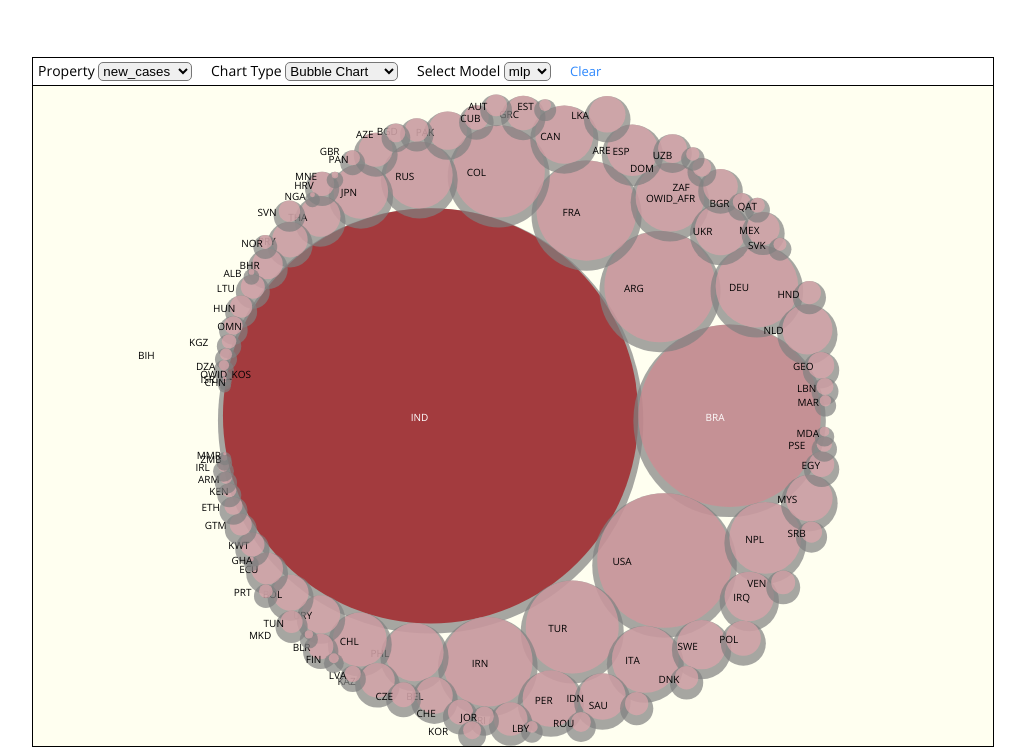
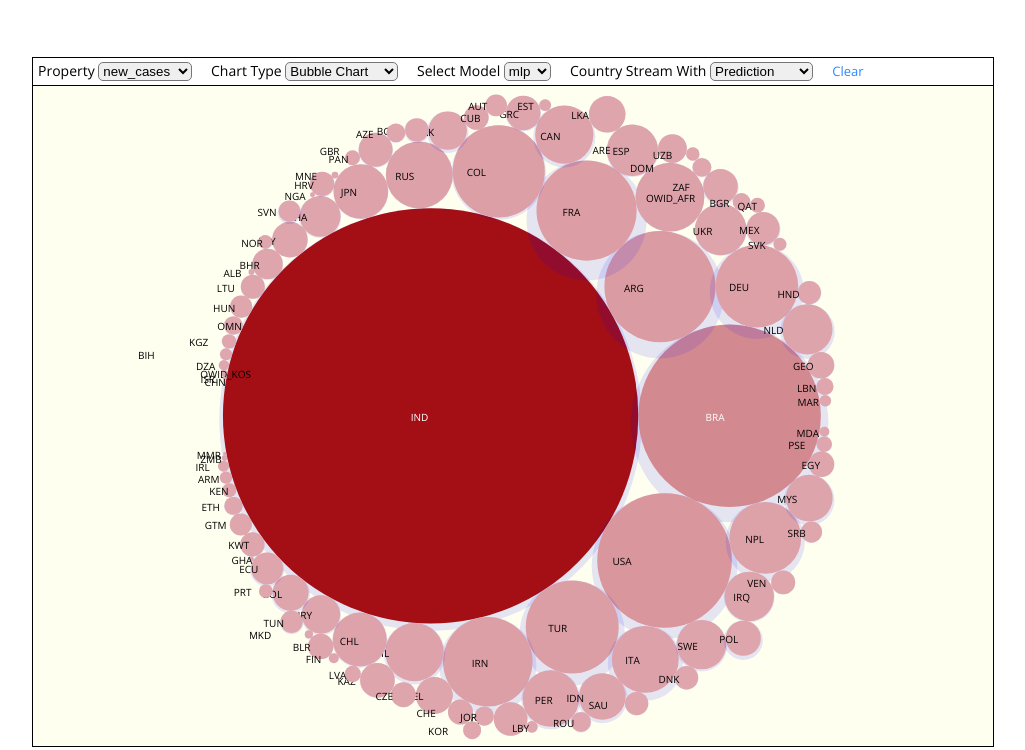
Before and after one commit to rashidul57/thesis-code, a Flask app: page / in a window 1280 px wide. Shown: the top 750 px of the page, without its empty margins (127-1152 px from the left). Run offline with Flask 2, Linux system fonts and the light colour scheme; data that the repository does not hold is empty; some libraries are stand-ins or nearby versions.

Commit message:
in progress

```diff
--- a/client/static/js/chart.js
+++ b/client/static/js/chart.js
@@ -120,7 +120,6 @@ function draw_a_line(base_container, dataset, count_prop, leg_label, indx, legen
     svg.on('mousedown', function (d) {
         tooltip.hide()
     });
-    // svg.append('g').call(tooltip);
 
     // Draw data
     const lineGenerator = d3.line()
@@ -234,7 +233,7 @@ function set_cell_tooltip_position(event, tooltip, d) {
 }
 
 
-function draw_stream_graph(pred_data, algo='mlp', sel_country, ev) {
+function draw_stream_graph(pred_data, algo='mlp', sel_country='', ev) {
     let cls;
     sel_country_cls = sel_country.replace(/\s/g, '-');
     d3.selectAll('.' + sel_country_cls + '-stream').remove();
@@ -249,6 +248,7 @@ function draw_stream_graph(pred_data, algo='mlp', sel_country, ev) {
     });
 
     if (sel_country) {
+        if (country_stream_mode === 'Prediction') {
             const model_types = ['mlp', 'cnn', 'lstm'];
             for (let i = 0; i < max; i++) {
                 const date = moment(new Date(pred_data[keys[0]].mlp.start_timestamp)).add('days', i).toDate();
@@ -258,7 +258,15 @@ function draw_stream_graph(pred_data, algo='mlp', sel_country, ev) {
                 });
                 data.push(record);
             }
+            data = get_normalized_data(data, model_types);
             keys = model_types;
+        } else {
+            const country_data = all_covid_data[sel_country];
+            keys = Object.keys(country_data[0]).filter(key => ['date', 'iso_code', 'location'].indexOf(key) === -1);
+
+            data = get_normalized_data(country_data, keys);
+        }
+
     } else {
         for (let i = 0; i < max; i++) {
             const date = moment(new Date(pred_data[keys[0]].mlp.start_timestamp)).add('days', i).toDate();
@@ -268,6 +276,7 @@ function draw_stream_graph(pred_data, algo='mlp', sel_country, ev) {
             });
             data.push(record);
         }
+        data = get_normalized_data(data, keys);
     }
 
     // set the dimensions and margins of the graph
@@ -348,14 +357,8 @@ function draw_stream_graph(pred_data, algo='mlp', sel_country, ev) {
         .attr('height', 15)
         .text(d => d);
     }
-    let svg;
-    // if (sel_country) {
-    //     svg = d3.select(".tr-container")
-    //         .append('svg');
-    // } else {
-        svg = d3.select(".chart-item")
+    let svg = d3.select(".chart-item")
         .append("svg");
-    // }
 
     if (sel_country) {
         if (ev.target) {
@@ -403,16 +406,22 @@ function draw_stream_graph(pred_data, algo='mlp', sel_country, ev) {
 
 }
 
-function screenToSVG(svg, ev) {
-    const x = ev.clientX;
-    const y = ev.clientY;
-    var p = svg.createSVGPoint()
-     p.x = x;
-     p.y = y;
-     const cc = p.matrixTransform(svg.getScreenCTM().inverse());
-     console.log(cc);
+function get_normalized_data(data, keys) {
+    const maxs = {};
+    keys.forEach(key => {
+        const max_item = _.maxBy(data, key);
+        maxs[key] = max_item && max_item[key] || 1;
+    });
+
+    data = data.map(item => {
+        item.date = new Date(item.date);
+        keys.forEach(key => {
+            item[key] = item[key] / maxs[key];
+        });
+        return item;
+    });
+    return data;
 }
-
 
 function get_segment_class(ev, show_log) {
     const boxEl = $('.container-box')[0];
@@ -463,26 +472,20 @@ function prepare_bubble_data(data, model) {
             num_dates = data[country][model].y_pred.length;
         }
     });
-    // const line_data = {}
-    const bubble_data = countries.map(country => {
+    let bubble_data = countries.map(country => {
         let count = 0;
+        let actual = 0;
         for (let i = 0; i < num_dates; i++) {
             count += data[country][model].y_pred[i] && data[country][model].y_pred[i][0] || 0;
+            actual += data[country][model].y && data[country][model].y[i] || 0;
         }
-        return {name: country, code: data[country].code, count};
-        // const mlps = [];
-        // const cnns = [];
-        // const actuals = [];
-        // for (let i = 0; i < num_dates; i++) {
-        //     const date = moment(new Date(data[countries[0]].mlp.start_timestamp)).add('days', i).toDate();
-        //     const mlp = data[country].mlp.y_pred[i] && data[country].mlp.y_pred[i][0] || 0;
-        //     const cnn = data[country].cnn.y_pred[i] && data[country].cnn.y_pred[i][0] || 0;
-        //     const actual = data[country].cnn.y[i] && data[country].cnn.y[i] || 0;
-        //     mlps.push({date, count: mlp});
-        //     cnns.push({date, count: cnn});
-        //     actuals.push({date, count: actual});
-        // }
-        // line_data[country] = {mlps, cnns, actuals};
+        const diff = Math.abs(count - actual);
+        return {name: country, code: data[country].code, count, actual, diff};
+    });
+    const max_diff = _.maxBy(bubble_data, 'diff').diff;
+    bubble_data = bubble_data.map(item => {
+        item.deviation = item.diff * 10 / max_diff;
+        return item;
     });
     return bubble_data;
 }
@@ -492,7 +495,6 @@ function draw_bubble_chart(data, model='mlp') {
 
     // sort data by count
     data = _.orderBy(data, ['count'], ['desc']);
-    // data = [data[0], data[1]];
 
     // initialize configs of the chart
     const margin = {top: 0, right: 0, bottom: 0, left: 0},
@@ -539,7 +541,6 @@ function draw_bubble_chart(data, model='mlp') {
     svg.on('mousedown', function (ev) {
         // tooltip.hide();
         get_segment_class(ev, true);
-        // screenToSVG(svg, ev);
     });
     svg.attr("width", width)
         .attr("height", height)
@@ -585,21 +586,23 @@ function draw_bubble_chart(data, model='mlp') {
             leaf.append("circle")
             .attr("id", d => (d.data.name + '-' + d.data.count))
             .attr("r", d => {
-                return abberation ? (d.r + shift) : d.r;
+                return abberation ? (d.r + d.data.deviation) : d.r;
             })
-            .attr("cx", d => {
-                return abberation ? 0 : 0;
+            // .attr("cx", d => {
+            //     return abberation ? 0 : 0;
+            // })
+            .attr("cy", d => {
+                return abberation ? d.data.deviation : 0;
             })
-            .attr("cy", d => {
-                return abberation ? shift : 0;
+            .attr("fill-opacity", (d) => {
+                return abberation ? 0.1 : 1;
             })
-            .attr("fill-opacity", 0.7)
             .attr('class', ()=> {
                 return abberation ? 'abberation' : 'actual';
             })
             .attr("fill", d => {
                 if (abberation) {
-                    return 'gray';
+                    return 'blue';
                 } else {
                     return color_space(d.data.count);
                 }
@@ -615,7 +618,7 @@ function draw_bubble_chart(data, model='mlp') {
             })
             .on('mousedown', function (ev, d) {
                 if (!abberation) {
-                    draw_stream_graph(core_data, model, d.data.name, ev);
+                    draw_stream_graph(prop_pred_data, model, d.data.name, ev);
                 }
             });
 
--- a/client/static/js/init.js
+++ b/client/static/js/init.js
@@ -1,4 +1,4 @@
-let whole_dataset, core_data, countries, sel_chart_type;
+let forecast_data, prop_pred_data, countries, sel_chart_type, all_covid_data, country_stream_mode;
 let sel_property = 'new_cases';
 
 
@@ -11,10 +11,10 @@ window.onload = init;
  */
 async function init() {
     const forecasts = await $.get("/get-forcasts");
-    whole_dataset = JSON.parse(forecasts);
-    core_data = whole_dataset[sel_property];
+    forecast_data = JSON.parse(forecasts);
+    prop_pred_data = forecast_data[sel_property];
 
-    countries = Object.keys(core_data);
+    countries = Object.keys(prop_pred_data);
     load_control_data();
 
 
@@ -30,9 +30,7 @@ async function init() {
         }
         covid_data.push(rec);
     });
-    const grp = _.groupBy(covid_data, 'location')
-
-    debugger
+    all_covid_data = _.groupBy(covid_data, 'location');
 
 
 }
@@ -53,8 +51,8 @@ function load_control_data() {
      d3.selectAll("#drp-property")
     .on("change", function(ev) {
         sel_property = d3.select(this).property("value");
-        core_data = whole_dataset[sel_property];
-        countries = Object.keys(core_data);
+        prop_pred_data = forecast_data[sel_property];
+        countries = Object.keys(prop_pred_data);
         refresh_container();
     });
 
@@ -95,7 +93,7 @@ function load_control_data() {
     .on("change", function(ev) {
         d3.select(".chart-item").selectAll("svg").remove();
         const country = d3.select(this).property("value");
-        draw_predicted_lines(core_data, country);
+        draw_predicted_lines(prop_pred_data, country);
     });
 
     // Machine learning predictive models
@@ -115,9 +113,9 @@ function load_control_data() {
         d3.select(".chart-item").selectAll("svg").remove();
         const model = d3.select(this).property("value");
         if (sel_chart_type === "Stream Graphs") {
-            draw_stream_graph(core_data, model, undefined, undefined);
+            draw_stream_graph(prop_pred_data, model, undefined, undefined);
         } else {
-            draw_bubble_chart(core_data, model);
+            draw_bubble_chart(prop_pred_data, model);
         }
     });
 
@@ -125,6 +123,24 @@ function load_control_data() {
     .on("click", function(ev) {
         d3.selectAll(".country-stream").remove();
     });
+
+    // country stream-graph options
+    const country_stream_modes = ['Prediction', 'By Properties'];
+    country_stream_mode = country_stream_modes[0];
+    d3.select("#drp-country-stream-type")
+    .selectAll('model-list')
+    .data(country_stream_modes)
+    .enter()
+    .append('option')
+    .text((d) => { return d; })
+    .attr("value", (d) => { return d; });
+
+    d3.selectAll("#drp-country-stream-type")
+    .on("change", function(ev) {
+        country_stream_mode = d3.select(this).property("value");
+    });
+
+
 
     // initial load
     refresh_container();
@@ -135,17 +151,17 @@ function refresh_container() {
     switch (sel_chart_type) {
         case "Line":
         d3.selectAll(".countries-item").style("display", "inline-block");
-        draw_predicted_lines(core_data, undefined);
+        draw_predicted_lines(prop_pred_data, undefined);
         break;
 
         case "Stream Graphs":
         d3.selectAll(".models-item").style("display", "inline-block");
-        draw_stream_graph(core_data, undefined);
+        draw_stream_graph(prop_pred_data, undefined);
         break;
 
         case 'Bubble Chart':
-        d3.selectAll(".models-item, .clear-fish-graph").style("display", "inline-block");
-        draw_bubble_chart(core_data)
+        d3.selectAll(".models-item, .clear-fish-graph, .country-stream-type").style("display", "inline-block");
+        draw_bubble_chart(prop_pred_data)
         break;
     }
 }
--- a/client/templates/index.html
+++ b/client/templates/index.html
@@ -38,6 +38,10 @@
             <span class='caption'>Select Model</span>
             <select id="drp-models"></select>
         </span>
+        <span class='hideable-item option country-stream-type'>
+            <span class='caption'>Country Stream With</span>
+            <select id="drp-country-stream-type"></select>
+        </span>
         <span class='hideable-item clear-fish-graph'>Clear</span>
     </div>
     <div class='container-box'>
```
Lines whose indentation alone changed are shown as unchanged.
